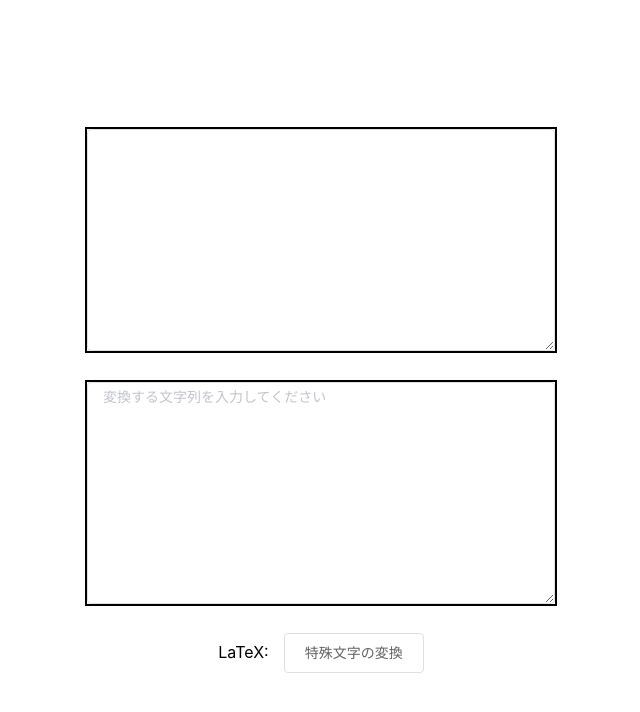
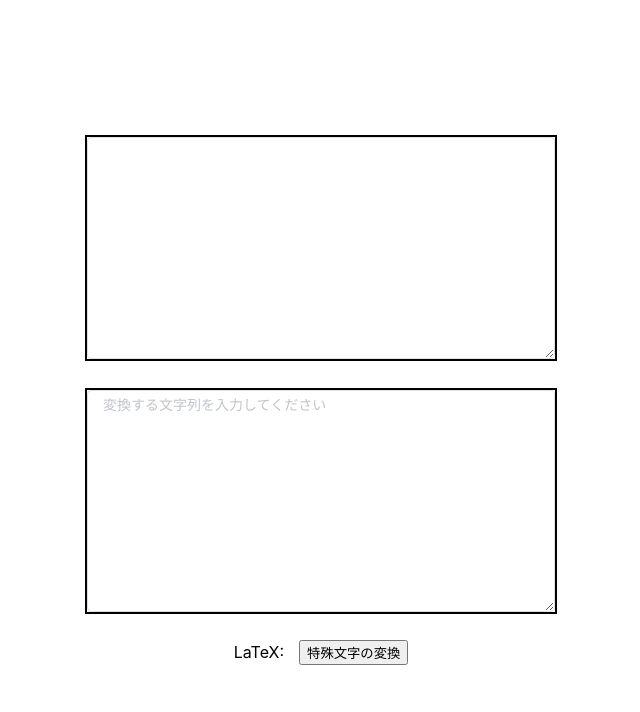
Before and after one commit to kubotama/must, a Nuxt app: page / in a window 1280 px wide. Shown: the top 712 px of the page, without its empty margins (319-959 px from the left). Built offline with nearby package versions, Linux system fonts and the light colour scheme.

Commit message:
ボタンをクリックするとメソッドが呼び出されることを確認

```diff
--- a/components/MustUi.vue
+++ b/components/MustUi.vue
@@ -26,9 +26,9 @@
     </el-row>
     <el-row>
       <span class="language-label">LaTeX:</span>
-      <el-button id="btnEscapeLatex" v-on:click="clickescapeSpecialCharLatex"
-        >特殊文字の変換</el-button
-      >
+      <button id="btnEscapeLatex" @click="clickEscapeLatex()">
+        特殊文字の変換
+      </button>
     </el-row>
   </div>
 </template>
@@ -51,8 +51,8 @@ export default {
     ...mapGetters('mustUi', ['formattedText'])
   },
   methods: {
-    clickescapeSpecialCharLatex() {
-      this.inputText = this.escapeSpecialCharLatex(this.inputText)
+    clickEscapeLatex() {
+      this.$store.dispatch('mustUi/updateText', this.inputText)
     }
   }
 }
--- a/store/mustUi.js
+++ b/store/mustUi.js
@@ -11,7 +11,7 @@ export const getters = {
 }
 
 export const actions = {
-  updateText({ commit, state }, text) {
+  updateText({ commit }, text) {
     commit('updateText', { text })
   },
   escapeLatex({ commit, state }) {
```
Also changed, not shown: 1 other file (tests, documents, lock files or other folders).
